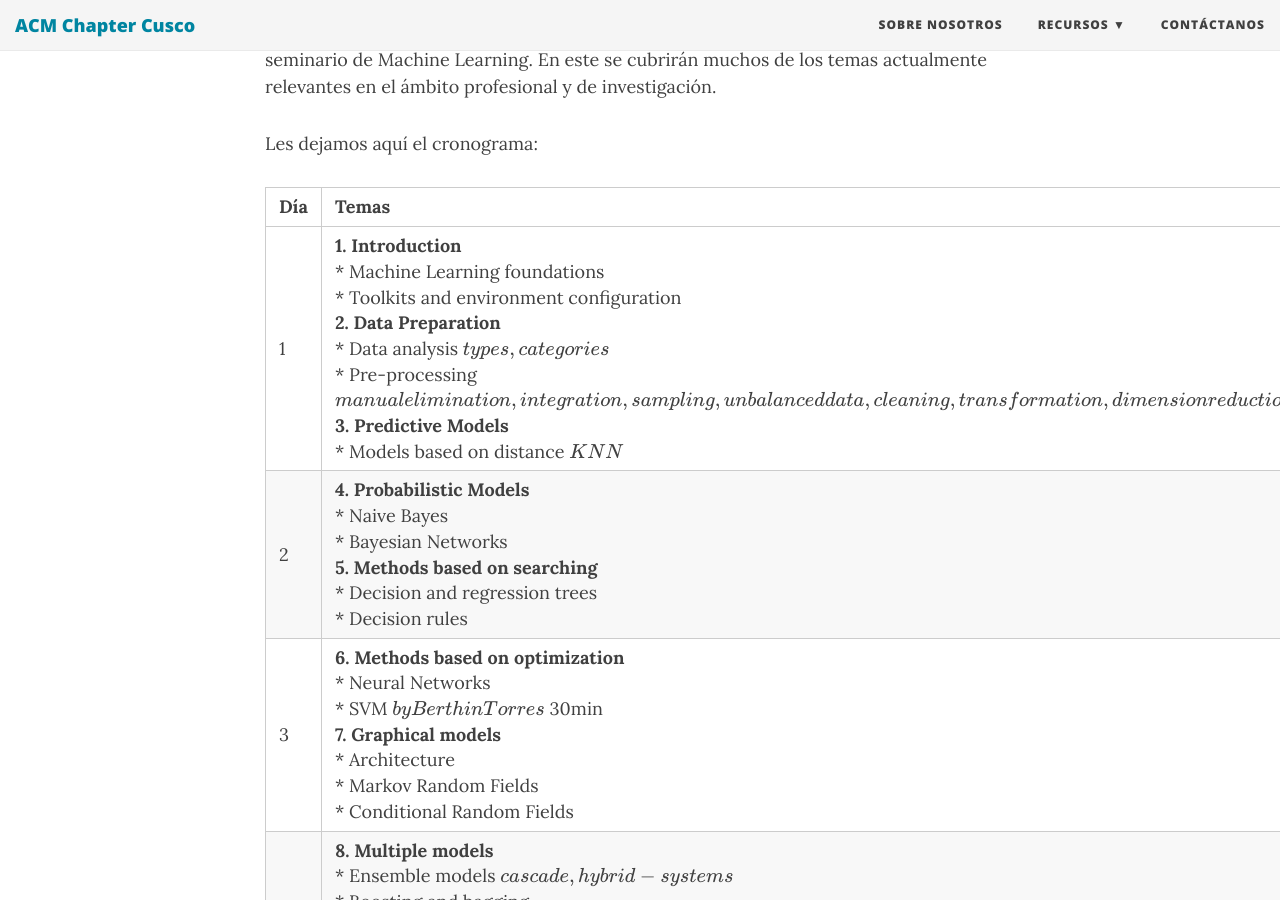
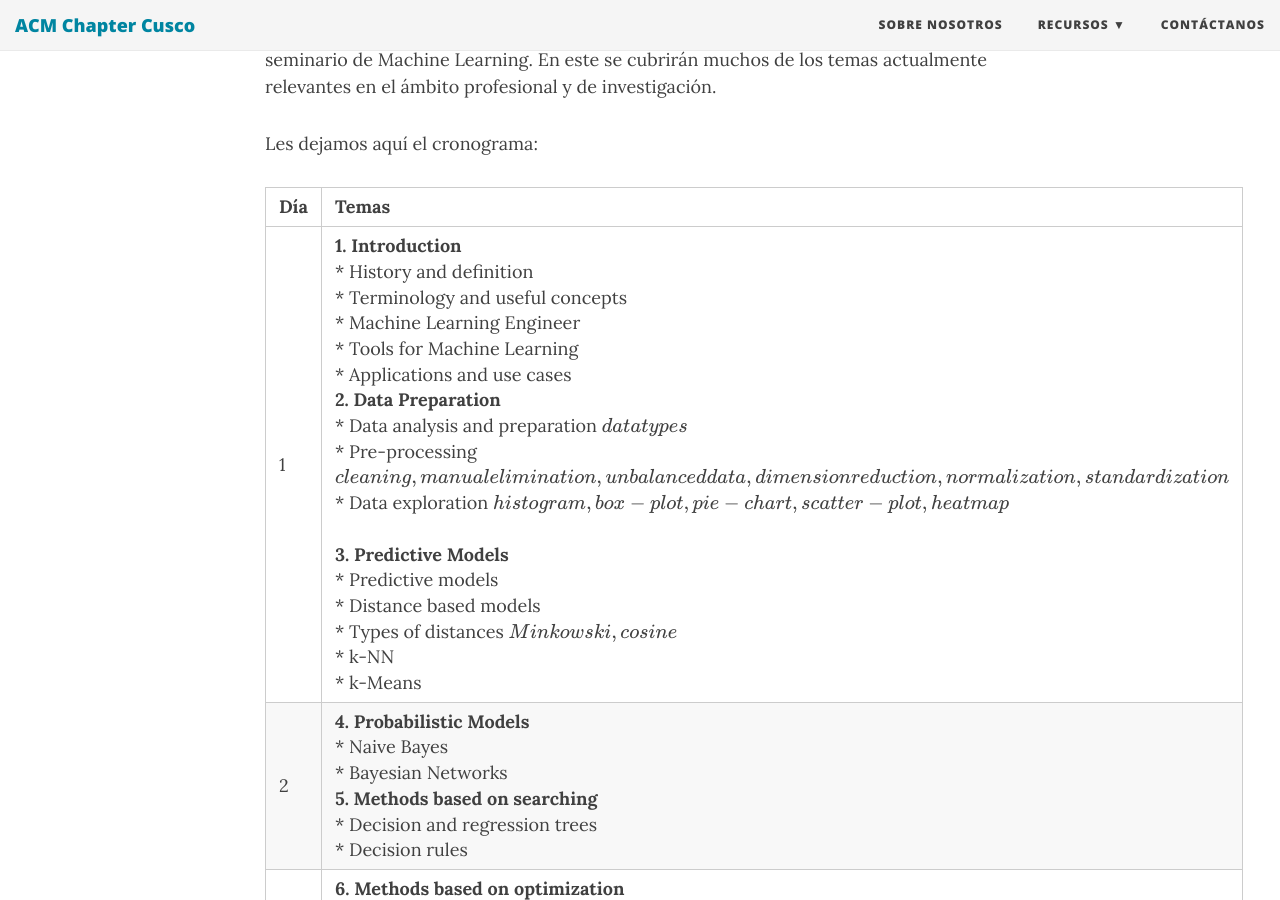
Before and after one commit to acmchaptercusco/acmchaptercusco.github.io, a Jekyll site: the page built from _posts/2019-01-17-ml-seminar.md, in a window 1280 px wide and 900 px high, scrolled down 577 px. Built offline with Jekyll 4.4.1, drawn with Linux system fonts in a browser that asks for light colours; nearby versions of some CDN libraries; formulas are drawn with MathJax 3; some of the changed text lies outside the part shown.

Commit message:
Update list of topics and include external link to download resources

```diff
--- a/_posts/2019-01-17-ml-seminar.md
+++ b/_posts/2019-01-17-ml-seminar.md
@@ -12,7 +12,7 @@
 
 | Día  | Temas |
 | --- | --- |
-| 1 | **1. Introduction**<br>* Machine Learning foundations<br>* Toolkits and environment configuration<br>**2. Data Preparation**<br>* Data analysis (types, categories)<br>* Pre-processing (manual elimination, integration, sampling, unbalanced data, cleaning, transformation, dimension reduction)<br> **3. Predictive Models**<br>* Models based on distance (KNN) |
+| 1 | **1. Introduction**<br>* History and definition<br>* Terminology and useful concepts<br>* Machine Learning Engineer <br>* Tools for Machine Learning <br>* Applications and use cases<br>**2. Data Preparation**<br>* Data analysis and preparation (data types)<br>* Pre-processing (cleaning, manual elimination, unbalanced data, dimension reduction, normalization, standardization)<br>* Data exploration (histogram, box-plot, pie-chart, scatter-plot, heat map)<br><br>**3. Predictive Models**<br>* Predictive models<br>* Distance based models<br>* Types of distances (Minkowski, cosine)<br>* k-NN <br>* k-Means |
 | 2 | **4. Probabilistic Models**<br>* Naive Bayes<br>* Bayesian Networks<br>**5. Methods based on searching**<br>* Decision and regression trees<br>* Decision rules |
 | 3 | **6. Methods based on optimization**<br>* Neural Networks<br>* SVM (by Berthin Torres) 30min<br>**7. Graphical models**<br>* Architecture<br>* Markov Random Fields<br>* Conditional Random Fields |
 | 4 | **8. Multiple models**<br>* Ensemble models (cascade, hybrid-systems)<br>* Boosting and bagging<br>* Genetic Algorithms<br>**9. Evaluation**<br>* Error metrics<br>* Sampling (bootstrap, cross validation, holdout)<br>* Two-class problem and AUC<br>* Test of hypothesis<br>* Overfitting vs Underfitting |
@@ -34,3 +34,6 @@
 
 {: .box-note}
 **Nota:** Ingreso libre! No es necesario traer portátiles. Se darán certificados digitales.
+
+{: .box-note}
+**Material de las charlas:** https://drive.google.com/drive/folders/1YDxViYU8Y05hqzDv3XznAFvadw-e4vUU?usp=sharing
```
